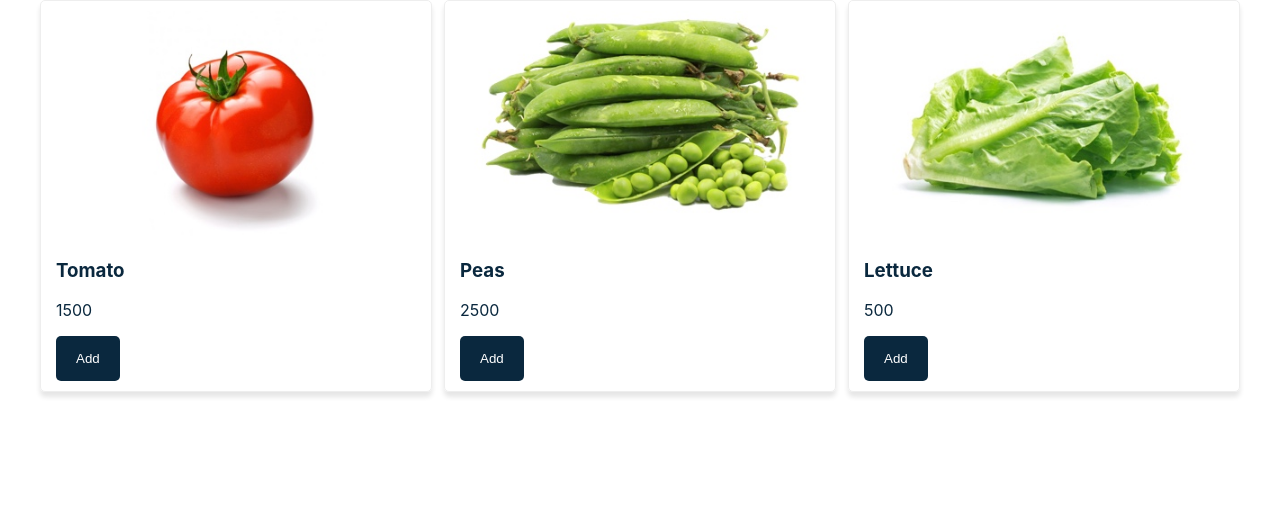
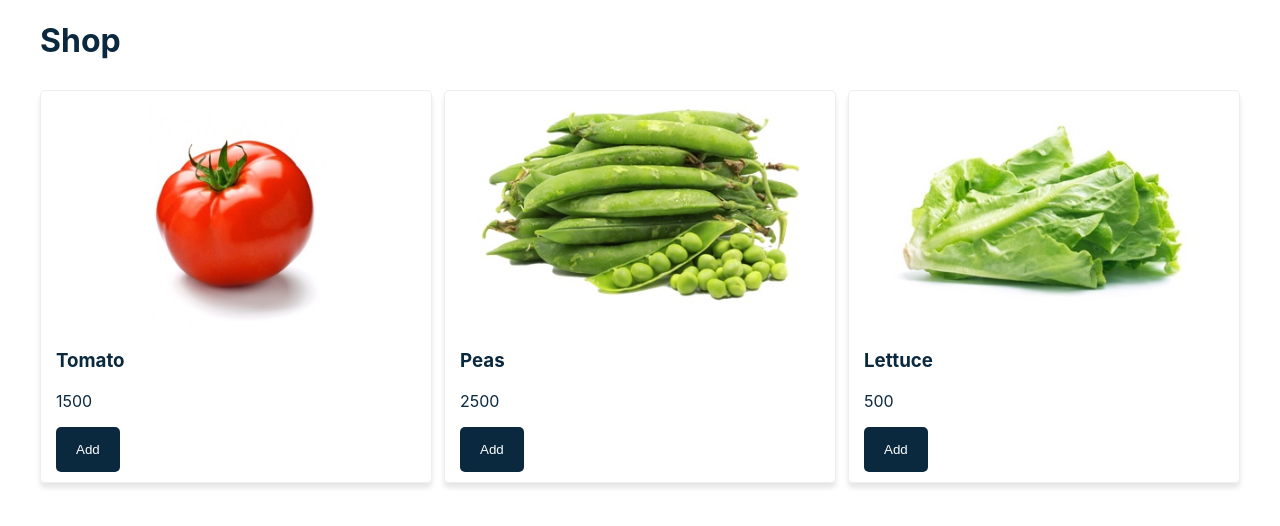
Before and after one commit to lopez-tomas/learning-react, a React (Create React App) app in the folder shopping-cart/: page / in a window 1280 px wide. Shown: the top 526 px of the page. Built offline with nearby package versions, Linux system fonts and the light colour scheme.

Commit message:
feat: Title component created with its style. It's imported & used in App.js

```diff
--- a/shopping-cart/src/App.js
+++ b/shopping-cart/src/App.js
@@ -1,6 +1,7 @@
 import { Component } from 'react'
 import Products from './components/Products'
 import Layout from './components/Layout'
+import Title from './components/Title'
 
 class App extends Component {
   state = {
@@ -14,6 +15,7 @@ class App extends Component {
     return (
       <div>
         <Layout>
+          <Title />
           <Products
             add_to_cart={() => console.log('It does nothing')}
             products={this.state.products}
--- /dev/null
+++ b/shopping-cart/src/components/Title.js
@@ -0,0 +1,17 @@
+import { Component } from 'react'
+
+const styles = {
+	title: {
+		marginBottom: '30px',
+	}
+}
+
+class Title extends Component {
+	render() {
+		return (
+			<h1 style={styles.title}>Shop</h1>
+		)
+	}
+}
+
+export default Title
```
